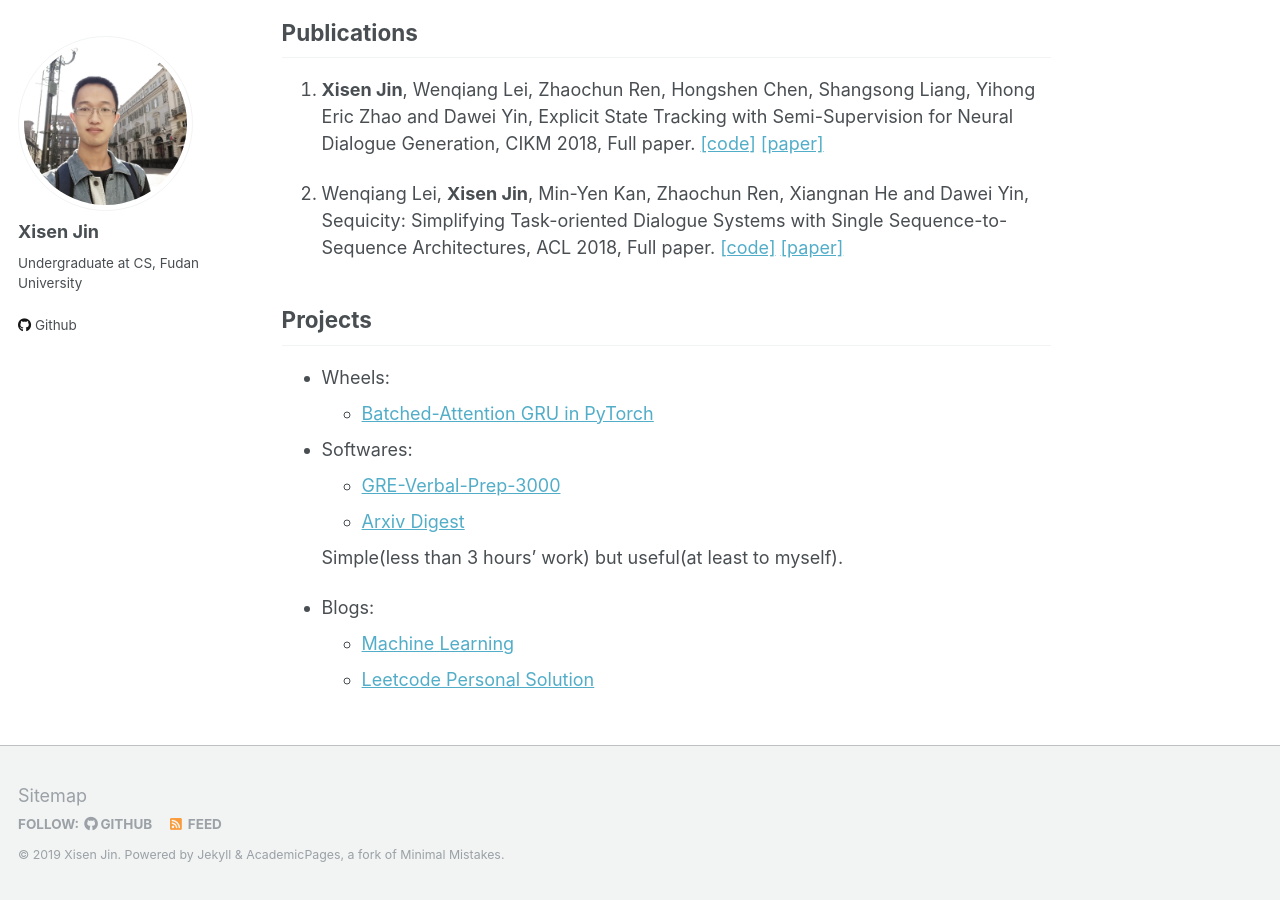
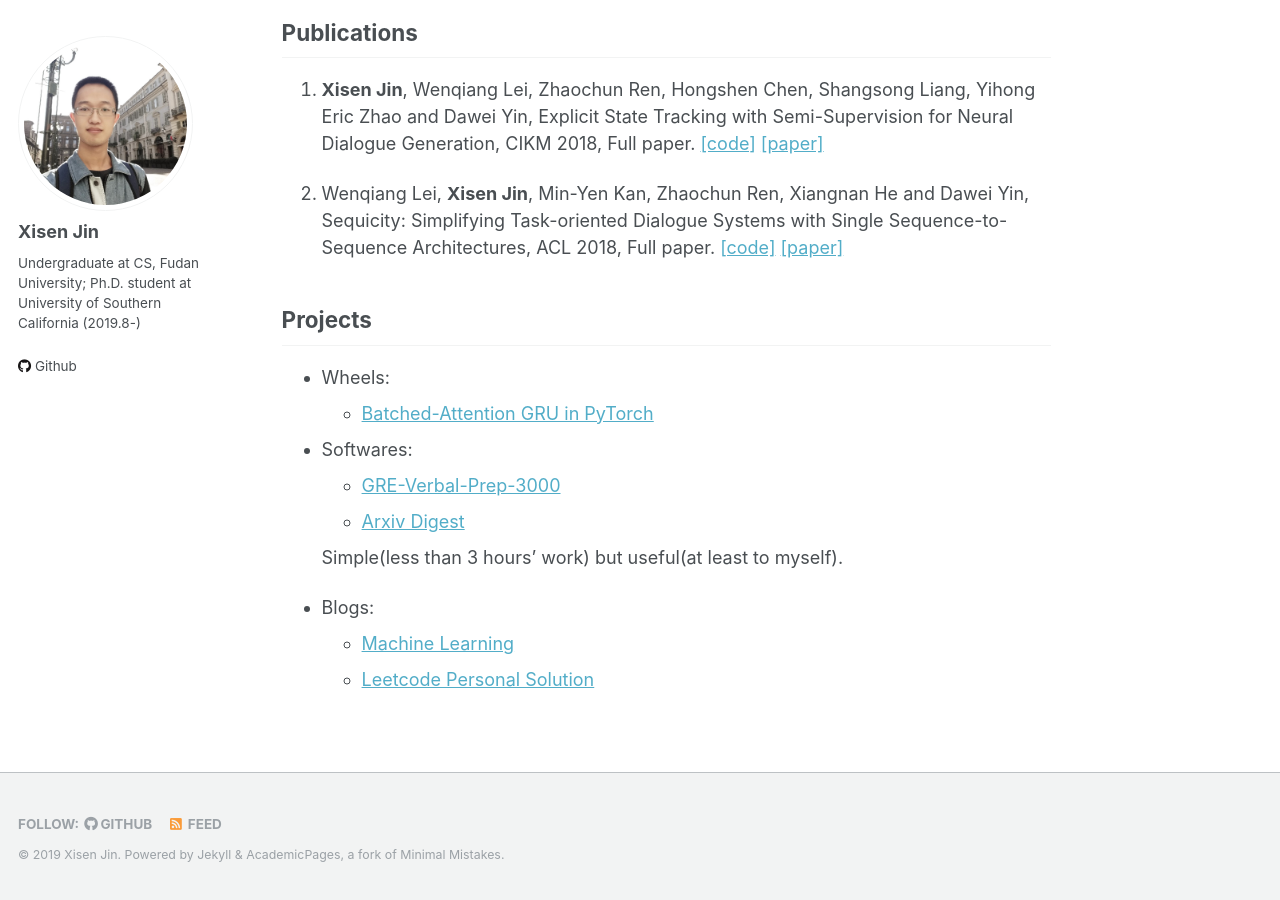
Before and after one commit to AuCson/aucson.github.io, a Jekyll site: the page built from _pages/about.md, in a window 1280 px wide and 900 px high, scrolled down 1605 px. Built offline with Jekyll 4.4.1, drawn with Linux system fonts in a browser that asks for light colours.

Commit message:
fix sitemap

```diff
--- a/_config.yml
+++ b/_config.yml
@@ -82,7 +82,7 @@ analytics:
 author:
   name             : "Xisen Jin"
   avatar           : "self.jpg"
-  bio              : "Undergraduate at CS, Fudan University"
+  bio              : "Undergraduate at CS, Fudan University; Ph.D. student at University of Southern California (2019.8-)"
   location         : #"Location"
   employer         :
   pubmed           : #"https://www.ncbi.nlm.nih.gov/pubmed/?term=john+snow"
--- a/_includes/footer/custom.html
+++ b/_includes/footer/custom.html
@@ -1,3 +1,3 @@
 <!-- start custom footer snippets -->
-<a href="/sitemap/">Sitemap</a>
+<!-- <a href="/sitemap/">Sitemap</a> -->
 <!-- end custom footer snippets -->
```
